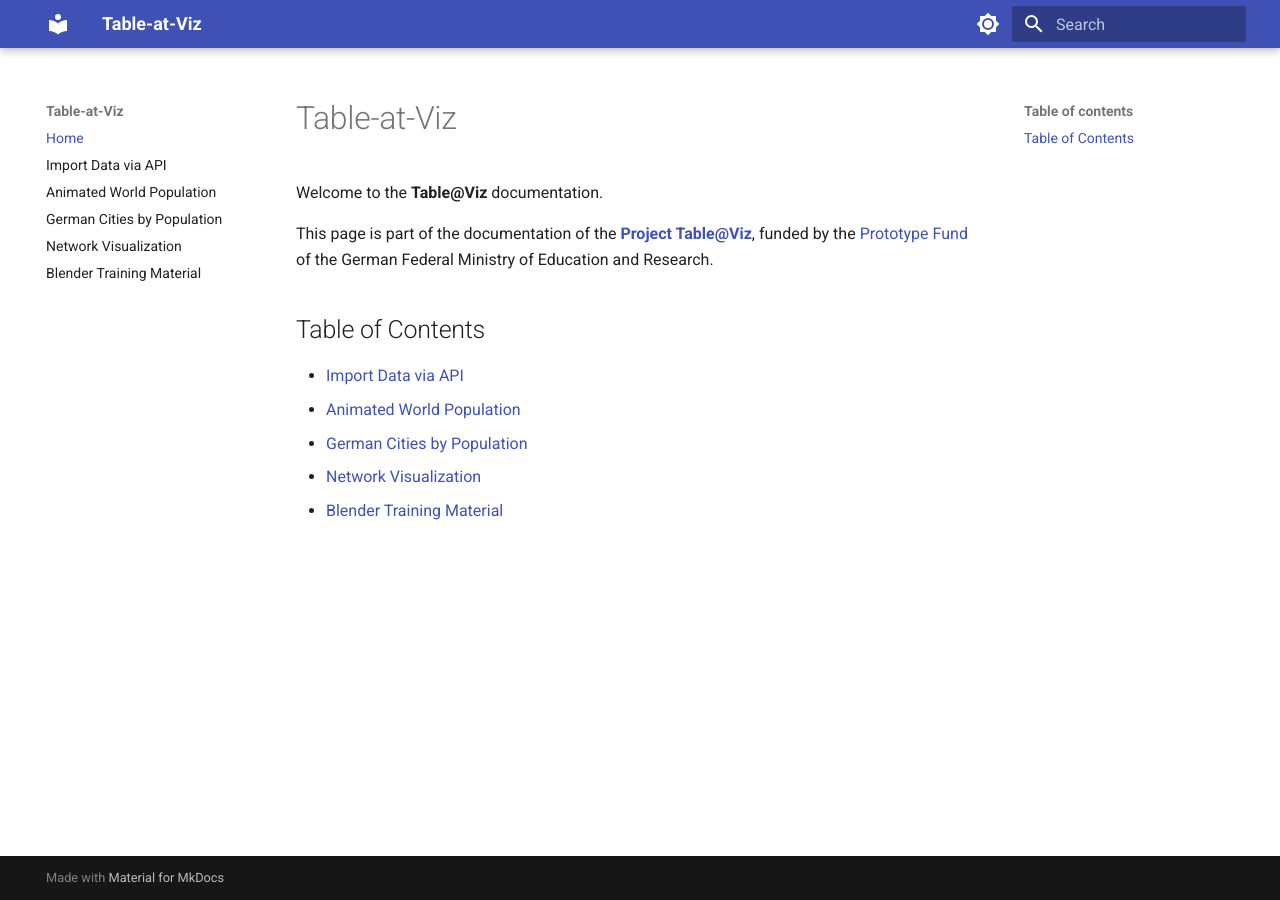
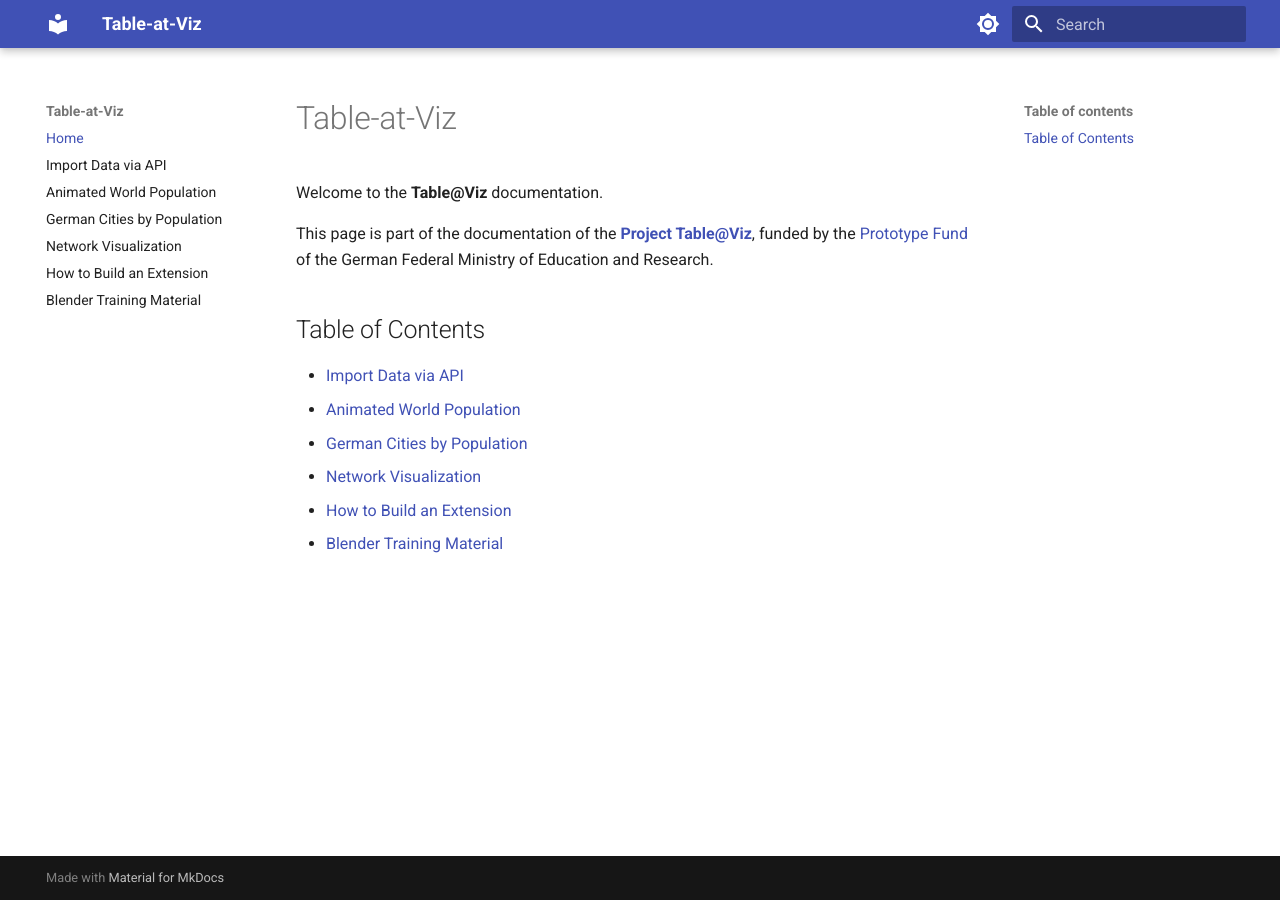
Before and after one commit to kolibril13/Table-at-Viz, an MkDocs documentation site: the page built from docs/index.md, in a window 1280 px wide. Built offline with MkDocs 1.6.1 and Material for MkDocs 9.7.7, drawn with Linux system fonts in a browser that asks for light colours.

Commit message:
build extension

```diff
--- a/docs/index.md
+++ b/docs/index.md
@@ -14,4 +14,5 @@
 - [Animated World Population](world-population-time-series.md)
 - [German Cities by Population](cities-by-size.md)
 - [Network Visualization](creating-a-network.md)
+- [How to Build an Extension](how-to-build-an-extension.md)
 - [Blender Training Material](blender-training-material.md)
--- a/mkdocs.yml
+++ b/mkdocs.yml
@@ -30,6 +30,7 @@
   - Animated World Population: world-population-time-series.md
   - German Cities by Population: cities-by-size.md
   - Network Visualization: creating-a-network.md
+  - How to Build an Extension: how-to-build-an-extension.md
   - Blender Training Material: blender-training-material.md
 
 docs_dir: docs
```
Also changed, not shown: docs/how-to-build-an-extension.md (added, +7 -0 lines).
